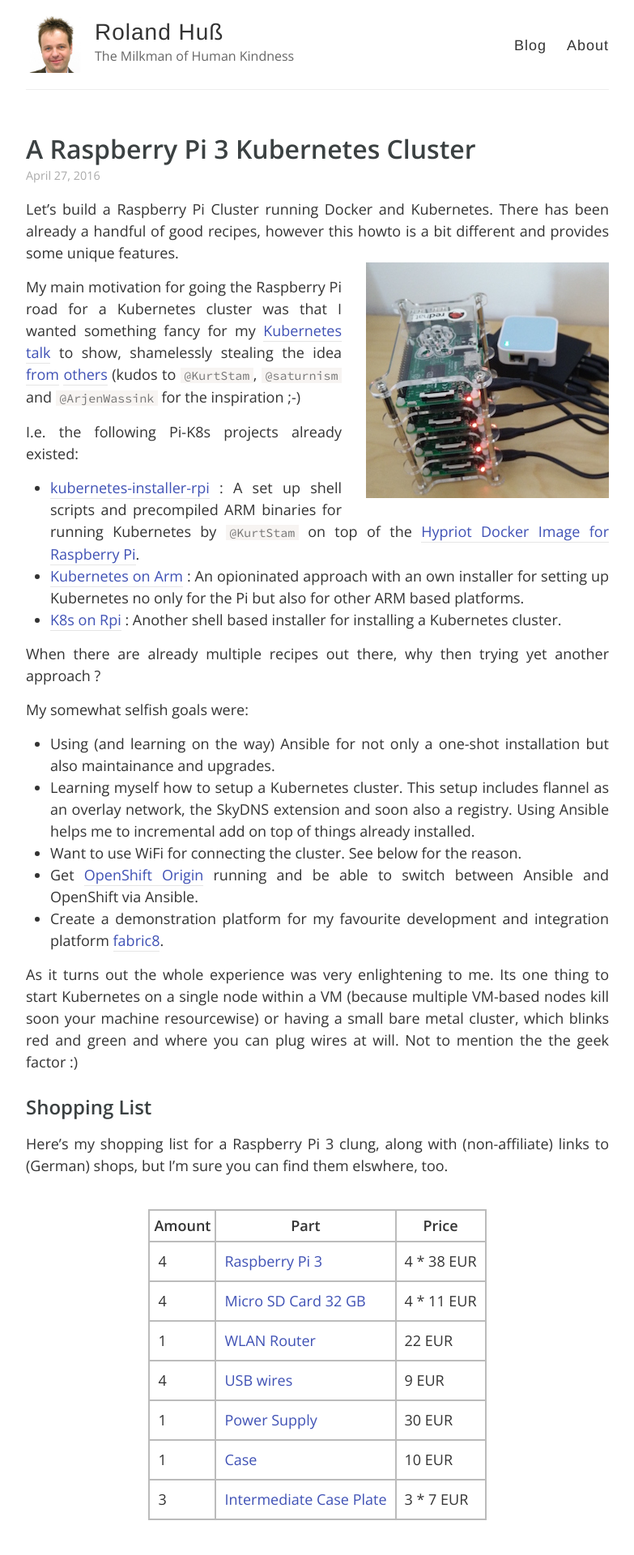
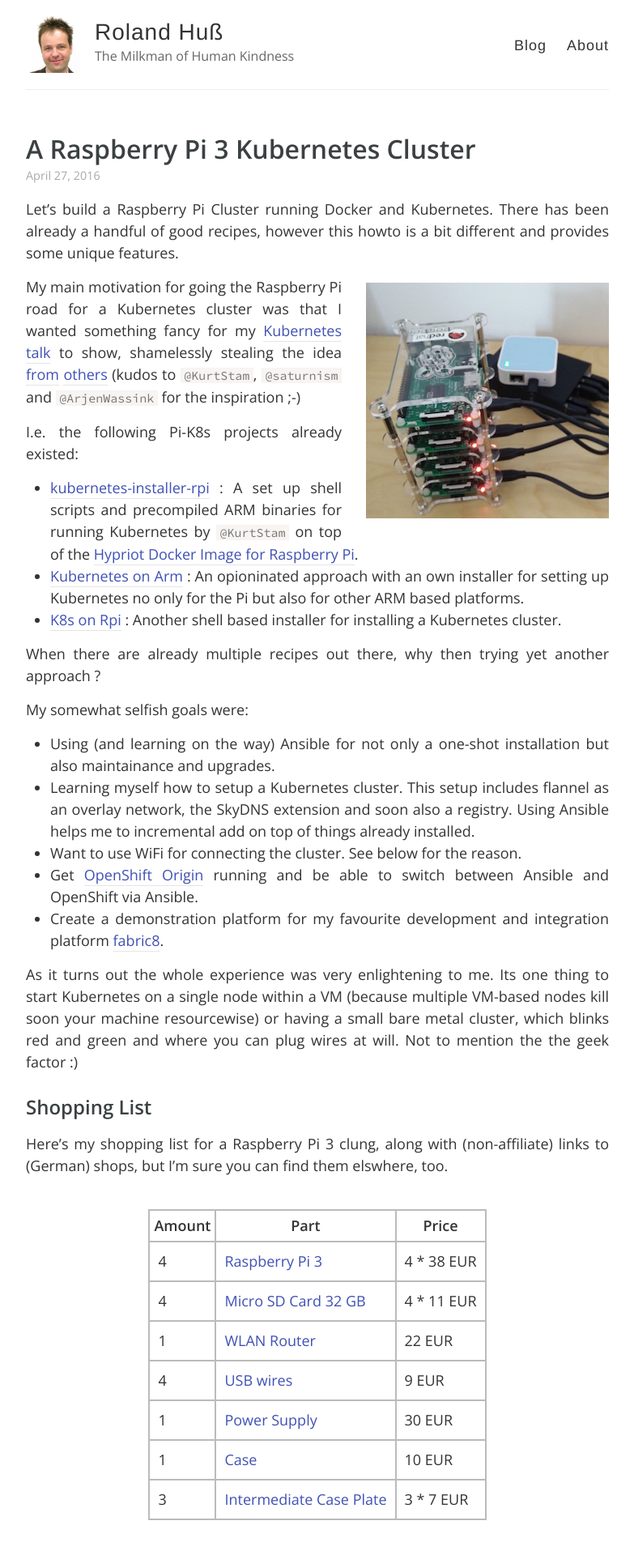
Before and after one commit to rhuss/rhuss.github.io, a Jekyll site: the page built from _posts/2016-04-27-kubernetes-on-raspberry-pi3.md, in a window 1280 px wide. Shown: the top 1920 px of the page at 81% size, without its empty margins (248-1031 px from the left). Built offline with Jekyll 4.4.1, drawn with Linux system fonts in a browser that asks for light colours; nearby versions of some CDN libraries; comment, search, counter and statistics services are not loaded.

Commit message:
Size tuning

```diff
--- a/_posts/2016-04-27-kubernetes-on-raspberry-pi3.md
+++ b/_posts/2016-04-27-kubernetes-on-raspberry-pi3.md
@@ -6,7 +6,7 @@ published: true
 
 Let's build a Raspberry Pi Cluster running Docker and Kubernetes. There has been already a handful of good recipes, however this howto is a bit different and provides some unique features.
 <!-- more -->
-<img src="../images/pi_cluster.jpg" style="float:right; margin: 25px 0px 20px 30px"/>
+<img src="../images/pi_cluster.jpg" style="float:right; margin: 50px 0px 20px 30px"/>
 
 My main motivation for going the Raspberry Pi road for a Kubernetes cluster was that I wanted something fancy for my [Kubernetes talk](https://github.com/rhuss/jax-kubernetes-2016) to show, shamelessly stealing the idea [from](https://opensource.com/life/16/2/build-a-kubernetes-cloud-with-raspberry-pi) [others](https://www.youtube.com/watch?time_continue=4&v=AAS5Mq9EktI) (kudos to `@KurtStam`, `@saturnism` and `@ArjenWassink` for the inspiration ;-)
 
```
